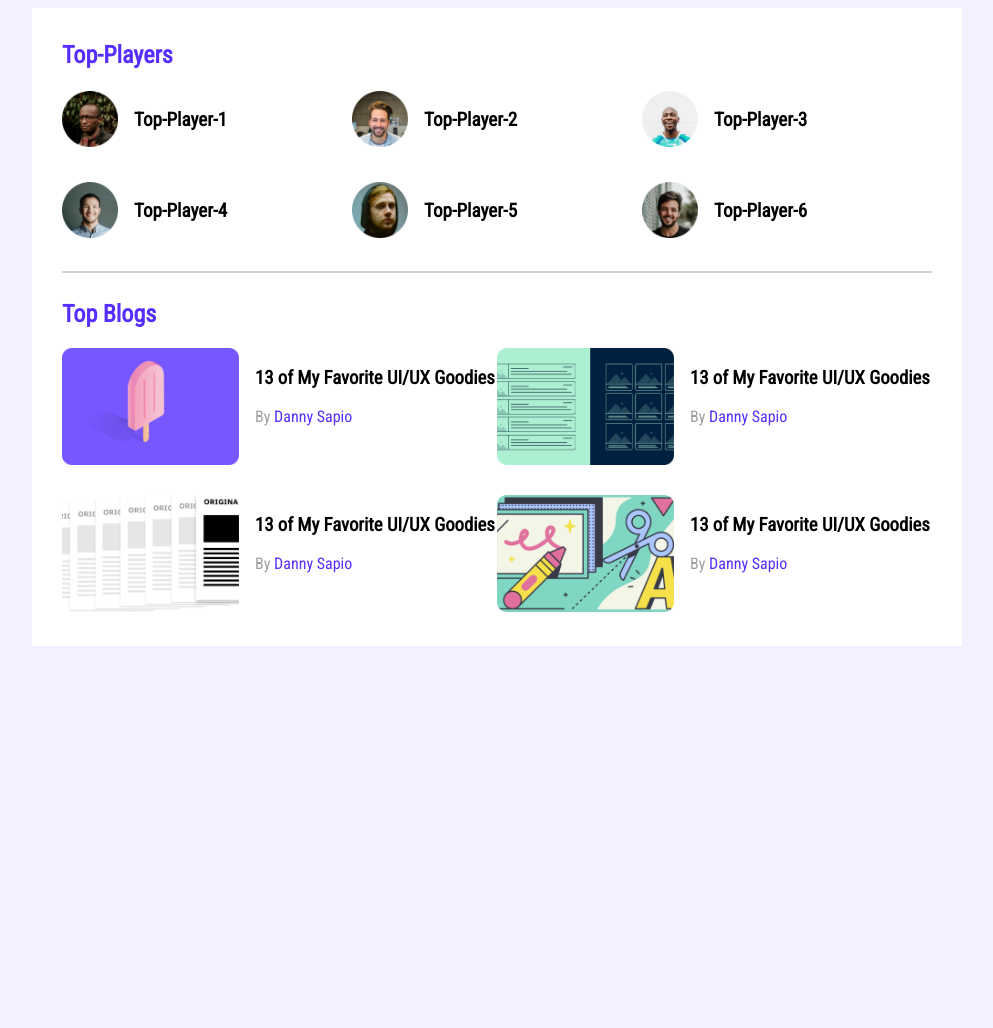
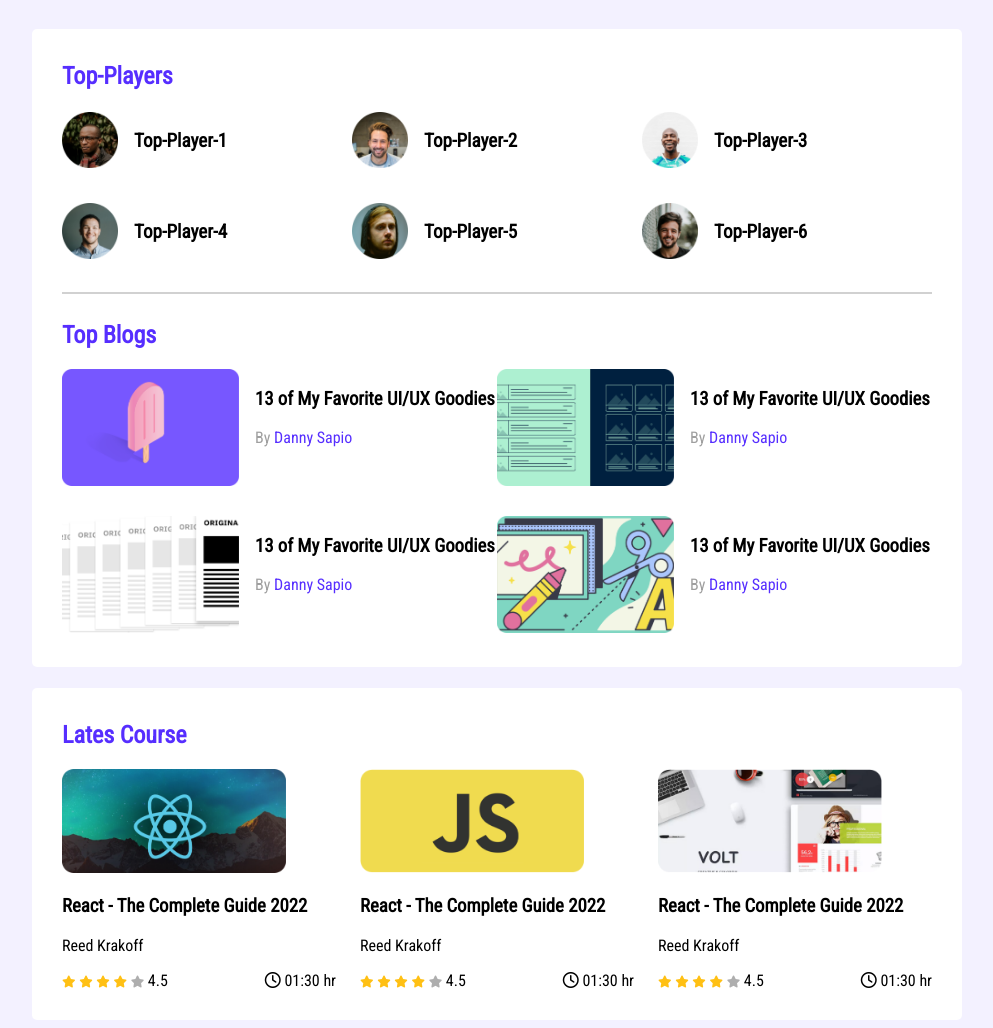
Before and after one commit to almahfuzhossen/Leader-Board-Design-Jhankar, a plain HTML site: page index.html in a window 1280 px wide. Shown: the whole page, without its empty margins (143-1136 px from the left). Before the commit the page ends 800 px from the top, so only its background shows below. Drawn offline with Linux system fonts and the light colour scheme.

Commit message:
course section complete

```diff
--- a/CSS Folder/style.css
+++ b/CSS Folder/style.css
@@ -10,12 +10,15 @@ body{
 }
 main{
     display: flex;
-    justify-content: center;
+    flex-direction: column;
+    align-items: center;
 }
 .container{
     background-color: #ffffff;
     width: 870px;
     padding: 30px;
+    margin-top: 21px;
+    border-radius: 5px;
 }
 hr{
     border: 1px solid #D1D1D1;
@@ -75,3 +78,29 @@ hr{
     font-size: 16px;
     color: #562EFF;
 }
+/* course-styles */
+
+.courses{
+    display: grid;
+    grid-template-columns: repeat(3, 1fr);
+    grid-column-gap: 24px;
+}
+
+.course .course-banner img{
+    width: 224px;
+    height: 104px;
+}
+.course-info{
+    display: flex;
+    align-items: center;
+    justify-content: space-between;
+}
+.fa-solid{
+    font-size: 12px;
+}
+.fa-solid.filled{
+    color:#FFC014
+}
+.fa-solid.empty{
+    color:#AEAEAE
+}
--- a/index.html
+++ b/index.html
@@ -5,6 +5,9 @@
     <meta http-equiv="X-UA-Compatible" content="IE=edge">
     <meta name="viewport" content="width=device-width, initial-scale=1.0">
     <title>Leader Board</title>
+    <!-- font-awesome -->
+    <script src="https://kit.fontawesome.com/a17a1f7410.js" crossorigin="anonymous"></script>
+    <!-- stylesheet -->
     <link rel="stylesheet" href="CSS folder/style.css">
 </head>
 <body>
@@ -84,7 +87,96 @@
             </div>
         </div>
        </section>
+       <!-- latest Courses -->
+       <section class="container">
+        <h2 class="section-title">Lates Course</h2>
+           <div class="courses">
+               <div class="course">
+                   <div class="course-banner">
+                       <img src="assets/Mask Group-3.png" alt="">
+                   </div>
+                   <div class="couse-detail">
+                       <h3 class="course-title">
+                        React - The Complete Guide 2022
+                       </h3>
+                       <p class="course-author">Reed Krakoff </p>
+                   </div>
+                      <div class="course-info">
+                        <div>
+                            <i class="fa-solid fa-star filled"></i>
+                            <i class="fa-solid fa-star filled"></i>
+                            <i class="fa-solid fa-star filled"></i>
+                            <i class="fa-solid fa-star filled"></i>
+                            <i class="fa-solid fa-star empty"></i>
+                            <span>4.5</span>
+                           </div>
+                           <div class="course-duration">
+                              <i class="fa-regular fa-clock"></i>
+                              01:30 hr </div>
 
+                      </div>
+
+
+                </div>
+               <div class="course">
+                   <div class="course-banner">
+                       <img src="assets/Mask Group-4.png" alt="">
+                   </div>
+                   <div class="couse-detail">
+                       <h3 class="course-title">
+                        React - The Complete Guide 2022
+                       </h3>
+                       <p class="course-author">Reed Krakoff </p>
+                   </div>
+                      <div class="course-info">
+                        <div>
+                            <i class="fa-solid fa-star filled"></i>
+                            <i class="fa-solid fa-star filled"></i>
+                            <i class="fa-solid fa-star filled"></i>
+                            <i class="fa-solid fa-star filled"></i>
+                            <i class="fa-solid fa-star empty"></i>
+                            <span>4.5</span>
+                           </div>
+                           <div class="course-duration">
+                              <i class="fa-regular fa-clock"></i>
+                              01:30 hr </div>
+
+                      </div>
+
+
+                </div>
+               <div class="course">
+                   <div class="course-banner">
+                       <img src="assets/Group 2.png" alt="">
+                   </div>
+                   <div class="couse-detail">
+                       <h3 class="course-title">
+                        React - The Complete Guide 2022
+                       </h3>
+                       <p class="course-author">Reed Krakoff </p>
+                   </div>
+                      <div class="course-info">
+                        <div>
+                            <i class="fa-solid fa-star filled"></i>
+                            <i class="fa-solid fa-star filled"></i>
+                            <i class="fa-solid fa-star filled"></i>
+                            <i class="fa-solid fa-star filled"></i>
+                            <i class="fa-solid fa-star empty"></i>
+                            <span>4.5</span>
+                           </div>
+                           <div class="course-duration">
+                              <i class="fa-regular fa-clock"></i>
+                              01:30 hr </div>
+
+                      </div>
+
+
+                </div>
+
+
+
+            </div>
+       </section>
    </main>
 </body>
 </html>
```
